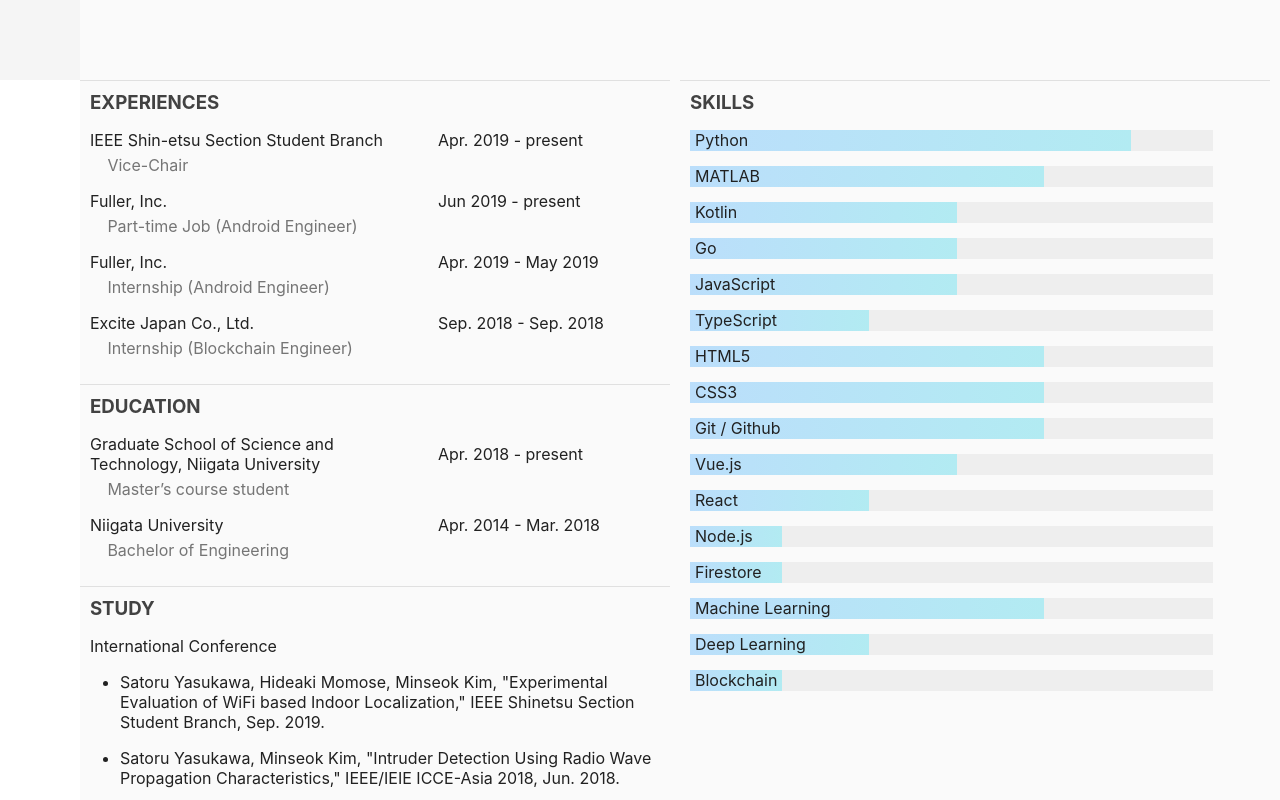
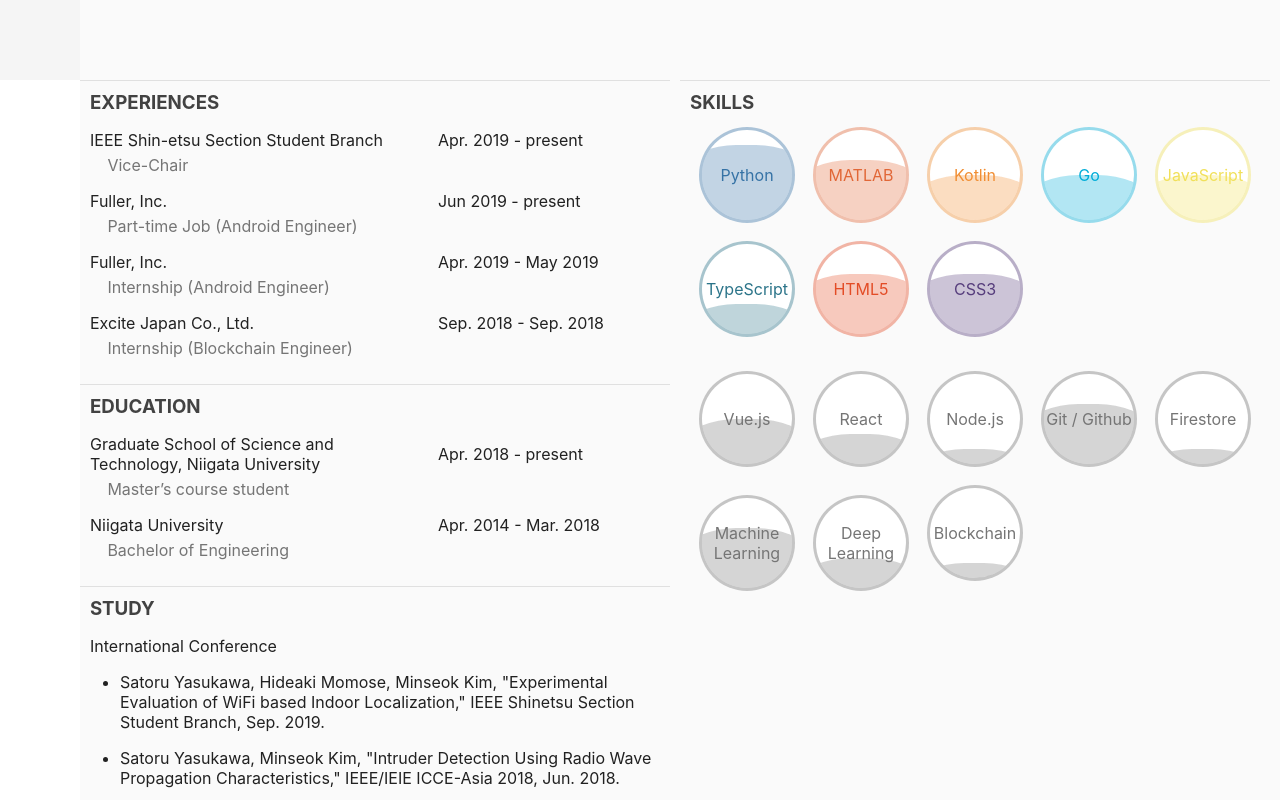
Before and after one commit to saccho/saccho.github.io, a React app: page / in a window 1280 px wide. Shown: the part 720-1520 px from the top of the page. Built offline with nearby package versions, Linux system fonts and the light colour scheme.

Commit message:
[update] skillsのレイアウトを変更

```diff
--- a/src/app/components/Skill.tsx
+++ b/src/app/components/Skill.tsx
@@ -4,44 +4,76 @@ import styled from 'styled-components';
 type Props = {
   name: string;
   level: number;
+  color: string;
 }
 
-type StyleProps = {
-  width: number;
+type CircleProps = {
+  rgba: string;
+}
+
+type NameProps = {
+  rgb: string;
+}
+
+type WaveProps = {
+  top: number;
+  color: string;
 }
 
 const Skill: React.FC<Props> = (props) => {
-  const width = props.level / 6 * 100
+  const top = 100 - (props.level / 6) * 100
+
+  const red = parseInt(props.color.substring(1, 3), 16)
+  const green = parseInt(props.color.substring(3, 5), 16)
+  const blue = parseInt(props.color.substring(5, 7), 16)
+
+  const rgb = `rgb(${red}, ${green}, ${blue})`
+  const rgba = `rgb(${red}, ${green}, ${blue}, 0.4)`
 
   return(
-    <Wrapper>
-      <Bar width={width}>
-        {props.name}
-      </Bar>
-    </Wrapper>
+    <Circle rgba={rgba}>
+      <Name rgb={rgb}>{props.name}</Name>
+      <Wave color={props.color} top={top}/>
+    </Circle>
   );
 }
 
-const Wrapper = styled.div`
-  background: #EEEEEE;
-  width: 95%;
+/* Styles */
+const Circle = styled.div`
+  display: flex;
+  align-items: center;
+  justify-content: center;
+  background-color: #fff;
+  width: 90px;
+  height: 90px;
+  border-radius: 50%;
+  box-shadow: 0 0 0 3px ${(props: CircleProps) => props.rgba};
+  overflow: hidden;
+  transform: translate3d(0, 0, 0);
 `
 
-const Bar = styled(Wrapper)`
-  width: ${(props: StyleProps) => props.width}%;
-  background: linear-gradient(to right, #BBDEFB 0%, #B2EBF2 100%);
-  @keyframes sizeScale {
-    from {
-      width: 0%;
-    }
+const Name = styled.p`
+  color: ${(props: NameProps) => props.rgb};
+  margin: 0;
+  text-align: center;
+  z-index: 1;
+`
+
+const Wave = styled.div`
+  position: absolute;
+  top: ${(props: WaveProps) => props.top}%;
+  right: -60%;
+  opacity: .3;
+  background: ${(props: WaveProps) => props.color};
+  width: 200px;
+  height: 200px;
+  border-radius: 45%;
+  animation: drift 10s infinite linear;
+  @keyframes drift {
+    from { transform: rotate(0deg); }
+    from { transform: rotate(360deg); }
   }
-  animation: sizeScale 1s ease;
-  white-space: nowrap;
-  display: flex;
-  flex-direction: column;
-  justify-content: center;
-  padding-left: 5px;
-  height: 21px;
+  z-index: 0;
 `
 
 export default Skill;
--- a/src/app/components/Skills.tsx
+++ b/src/app/components/Skills.tsx
@@ -2,9 +2,9 @@ import React from 'react';
 import Skill from './Skill';
 import styled from 'styled-components';
 
-const defaultColor = '#BDBDBD'
-
-const skills = [
+const defaultColor = '#757575'
+const skills = {
+  languages: [
     {name: 'Python', level: 5, color: '#3572A5'},
     {name: 'MATLAB', level: 4, color: '#E16737'},
     {name: 'Kotlin', level: 3, color: '#F18E33'},
@@ -12,45 +12,65 @@ const skills = [
     {name: 'JavaScript', level: 3, color: '#F1E05A'},
     {name: 'TypeScript', level: 2, color: '#2B7489'},
     {name: 'HTML5', level: 4, color: '#E34C26'},
-  {name: 'CSS3', level: 4, color: '#563D7C'},
-
-  {name: 'Git / Github', level: 4, color: defaultColor},
+    {name: 'CSS3', level: 4, color: '#563D7C'}
+  ],
+  others: [
     {name: 'Vue.js', level: 3, color: defaultColor},
     {name: 'React', level: 2, color: defaultColor},
     {name: 'Node.js', level: 1, color: defaultColor},
+    {name: 'Git / Github', level: 4, color: defaultColor},
     {name: 'Firestore', level: 1, color: defaultColor},
-
     {name: 'Machine Learning', level: 4, color: defaultColor},
     {name: 'Deep Learning', level: 2, color: defaultColor},
-  {name: 'Blockchain', level: 1, color: defaultColor},
+    {name: 'Blockchain', level: 1, color: defaultColor}
   ]
+}
 
 const Skills: React.FC = () => {
-  const list = []
-  for(const i in skills){
-    list.push(
+  const langList = []
+  for(const i in skills.languages){
+    const lang = skills.languages[i]
+    langList.push(
       <SkillList>
-        <Skill name={skills[i].name} level={skills[i].level}>
-          {skills[i].name}
+        <Skill name={lang.name} level={lang.level} color={lang.color}>
+          {lang.name}
+        </Skill>
+      </SkillList>
+    )
+  }
+
+  const otherList = []
+  for(const i in skills.others){
+    const other = skills.others[i]
+    otherList.push(
+      <SkillList>
+        <Skill name={other.name} level={other.level} color={other.color}>
+          {other.name}
         </Skill>
       </SkillList>
     )
   }
 
   return(
+    <div>
       <Wrapper>
-      {list}
+        {langList}
       </Wrapper>
+      <Wrapper>
+        {otherList}
+      </Wrapper>
+    </div>
   )
 }
 
+/* Styles */
 const Wrapper = styled.ul`
   padding: 0;
-  width: 95%;
 `
 
 const SkillList = styled.li`
-  margin-top: 15px;
+  display: inline-block;
+  margin: 0 12px 24px 12px;
   list-style: none;
 `
 
```
Lines whose indentation alone changed are shown as unchanged.
